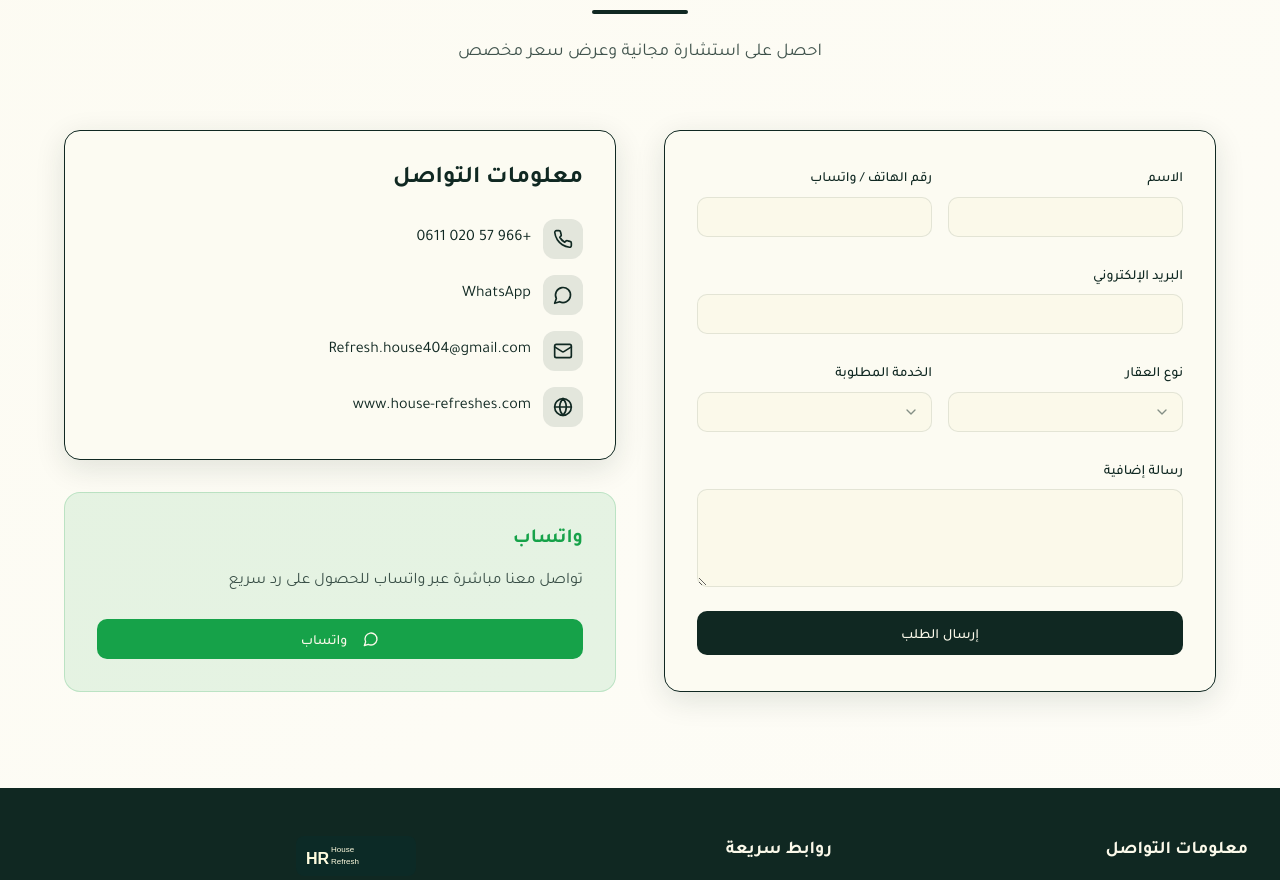
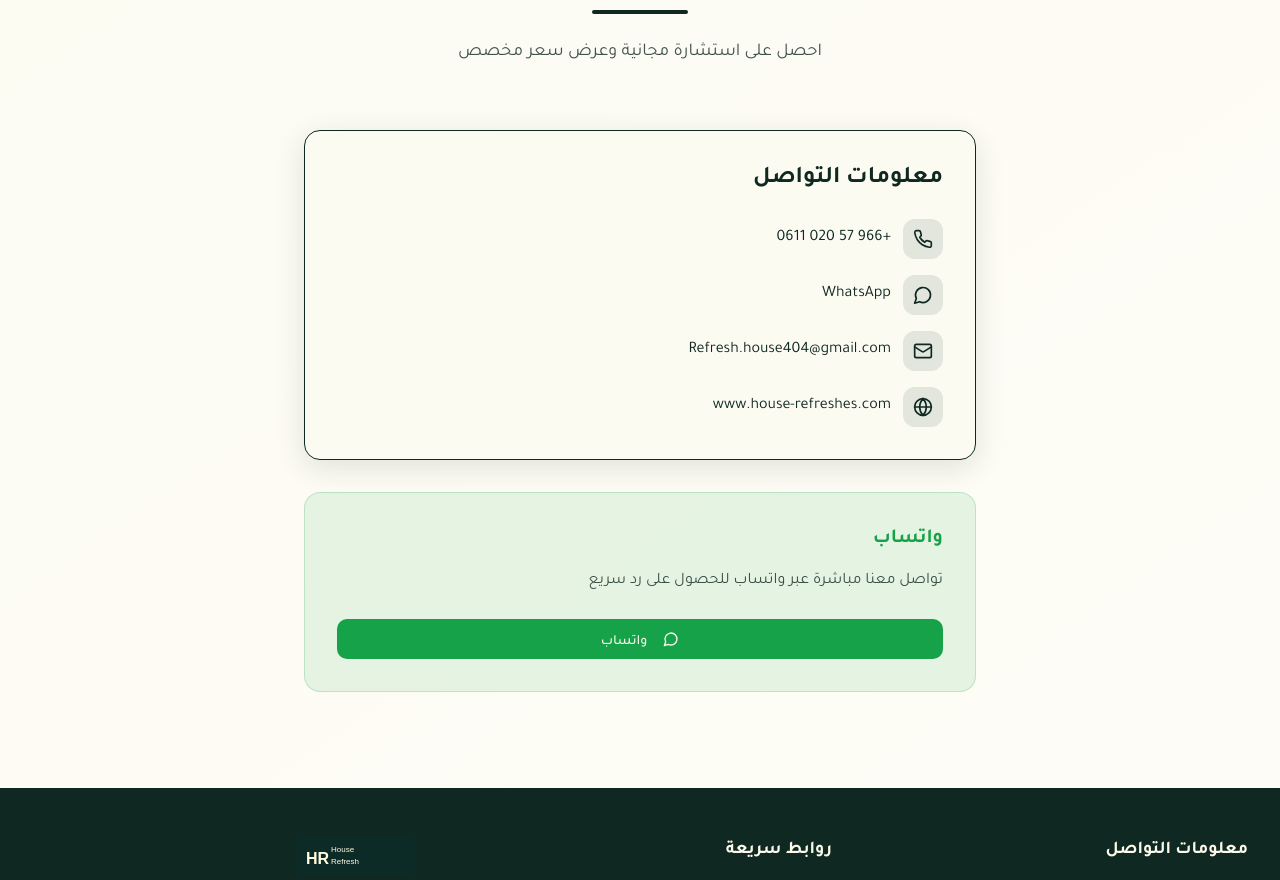
Before and after one commit to Webique/house-refresh-sa, a React (Vite) app: page / in a window 1280 px wide. Shown: the part 2900-3780 px from the top of the page. Built offline with nearby package versions, Linux system fonts and the light colour scheme.

Commit message:
Remove contact section
Remove the contact form and associated text from the landing page.

```diff
--- a/src/components/Contact.tsx
+++ b/src/components/Contact.tsx
@@ -1,53 +1,9 @@
-import { useState } from 'react';
 import { useLanguage } from '@/hooks/useLanguage';
 import { Button } from '@/components/ui/button';
-import { Input } from '@/components/ui/input';
-import { Label } from '@/components/ui/label';
-import { Textarea } from '@/components/ui/textarea';
-import { Select, SelectContent, SelectItem, SelectTrigger, SelectValue } from '@/components/ui/select';
-import { useToast } from '@/hooks/use-toast';
 import { MessageCircle, Mail, Phone, Globe } from 'lucide-react';
 
 export function Contact() {
   const { isRTL, t } = useLanguage();
-  const { toast } = useToast();
-  const [isSubmitting, setIsSubmitting] = useState(false);
-  const [formData, setFormData] = useState({
-    name: '',
-    phone: '',
-    email: '',
-    property: '',
-    service: '',
-    message: '',
-  });
-
-  const handleSubmit = async (e: React.FormEvent) => {
-    e.preventDefault();
-    setIsSubmitting(true);
-
-    // Simulate form submission
-    await new Promise(resolve => setTimeout(resolve, 1000));
-
-    toast({
-      title: t('contact.form.success'),
-      duration: 5000,
-    });
-
-    setFormData({
-      name: '',
-      phone: '',
-      email: '',
-      property: '',
-      service: '',
-      message: '',
-    });
-
-    setIsSubmitting(false);
-  };
-
-  const handleInputChange = (field: string, value: string) => {
-    setFormData(prev => ({ ...prev, [field]: value }));
-  };
 
   const contactInfo = [
     {
@@ -89,115 +45,7 @@ export function Contact() {
           </p>
         </div>
 
-        <div className="grid lg:grid-cols-2 gap-12 max-w-6xl mx-auto">
-          {/* Contact Form */}
-          <div className="bg-card rounded-2xl p-8 shadow-card border border-border/50">
-            <form onSubmit={handleSubmit} className="space-y-6">
-              <div className="grid sm:grid-cols-2 gap-4">
-                <div>
-                  <Label htmlFor="name" className={isRTL ? 'font-arabic' : 'font-english'}>
-                    {t('contact.form.name')}
-                  </Label>
-                  <Input
-                    id="name"
-                    value={formData.name}
-                    onChange={(e) => handleInputChange('name', e.target.value)}
-                    required
-                    className="mt-2"
-                    dir={isRTL ? 'rtl' : 'ltr'}
-                  />
-                </div>
-                <div>
-                  <Label htmlFor="phone" className={isRTL ? 'font-arabic' : 'font-english'}>
-                    {t('contact.form.phone')}
-                  </Label>
-                  <Input
-                    id="phone"
-                    type="tel"
-                    value={formData.phone}
-                    onChange={(e) => handleInputChange('phone', e.target.value)}
-                    required
-                    className="mt-2"
-                    dir="ltr"
-                  />
-                </div>
-              </div>
-
-              <div>
-                <Label htmlFor="email" className={isRTL ? 'font-arabic' : 'font-english'}>
-                  {t('contact.form.email')}
-                </Label>
-                <Input
-                  id="email"
-                  type="email"
-                  value={formData.email}
-                  onChange={(e) => handleInputChange('email', e.target.value)}
-                  required
-                  className="mt-2"
-                  dir="ltr"
-                />
-              </div>
-
-              <div className="grid sm:grid-cols-2 gap-4">
-                <div>
-                  <Label className={isRTL ? 'font-arabic' : 'font-english'}>
-                    {t('contact.form.property')}
-                  </Label>
-                  <Select value={formData.property} onValueChange={(value) => handleInputChange('property', value)}>
-                    <SelectTrigger className="mt-2">
-                      <SelectValue />
-                    </SelectTrigger>
-                    <SelectContent>
-                      <SelectItem value="home">{t('contact.form.property.home')}</SelectItem>
-                      <SelectItem value="office">{t('contact.form.property.office')}</SelectItem>
-                      <SelectItem value="new">{t('contact.form.property.new')}</SelectItem>
-                    </SelectContent>
-                  </Select>
-                </div>
-                <div>
-                  <Label className={isRTL ? 'font-arabic' : 'font-english'}>
-                    {t('contact.form.service')}
-                  </Label>
-                  <Select value={formData.service} onValueChange={(value) => handleInputChange('service', value)}>
-                    <SelectTrigger className="mt-2">
-                      <SelectValue />
-                    </SelectTrigger>
-                    <SelectContent>
-                      <SelectItem value="quick">{t('contact.form.service.quick')}</SelectItem>
-                      <SelectItem value="deep">{t('contact.form.service.deep')}</SelectItem>
-                      <SelectItem value="furniture">{t('contact.form.service.furniture')}</SelectItem>
-                      <SelectItem value="properties">{t('contact.form.service.properties')}</SelectItem>
-                      <SelectItem value="establishments">{t('contact.form.service.establishments')}</SelectItem>
-                    </SelectContent>
-                  </Select>
-                </div>
-              </div>
-
-              <div>
-                <Label htmlFor="message" className={isRTL ? 'font-arabic' : 'font-english'}>
-                  {t('contact.form.message')}
-                </Label>
-                <Textarea
-                  id="message"
-                  value={formData.message}
-                  onChange={(e) => handleInputChange('message', e.target.value)}
-                  rows={4}
-                  className="mt-2"
-                  dir={isRTL ? 'rtl' : 'ltr'}
-                />
-              </div>
-
-              <Button
-                type="submit"
-                size="lg"
-                disabled={isSubmitting}
-                className="w-full bg-primary hover:bg-primary-foreground hover:text-primary hover-lift"
-              >
-                {isSubmitting ? '...' : t('contact.form.submit')}
-              </Button>
-            </form>
-          </div>
-
+        <div className="max-w-2xl mx-auto">
           {/* Contact Information */}
           <div className="space-y-8">
             <div className="bg-card rounded-2xl p-8 shadow-card border border-border/50">
```
